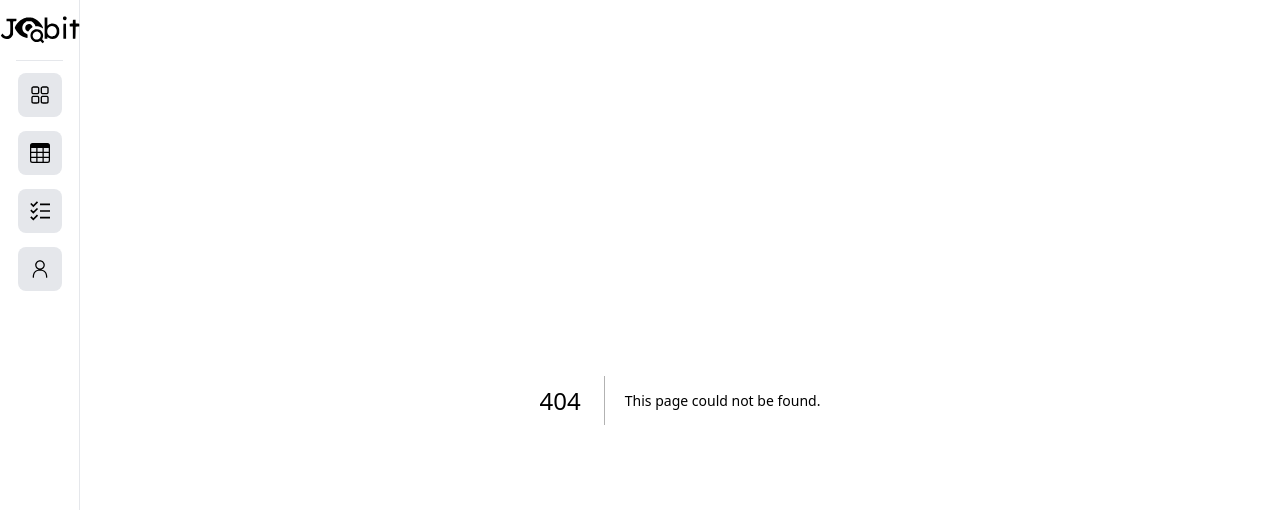
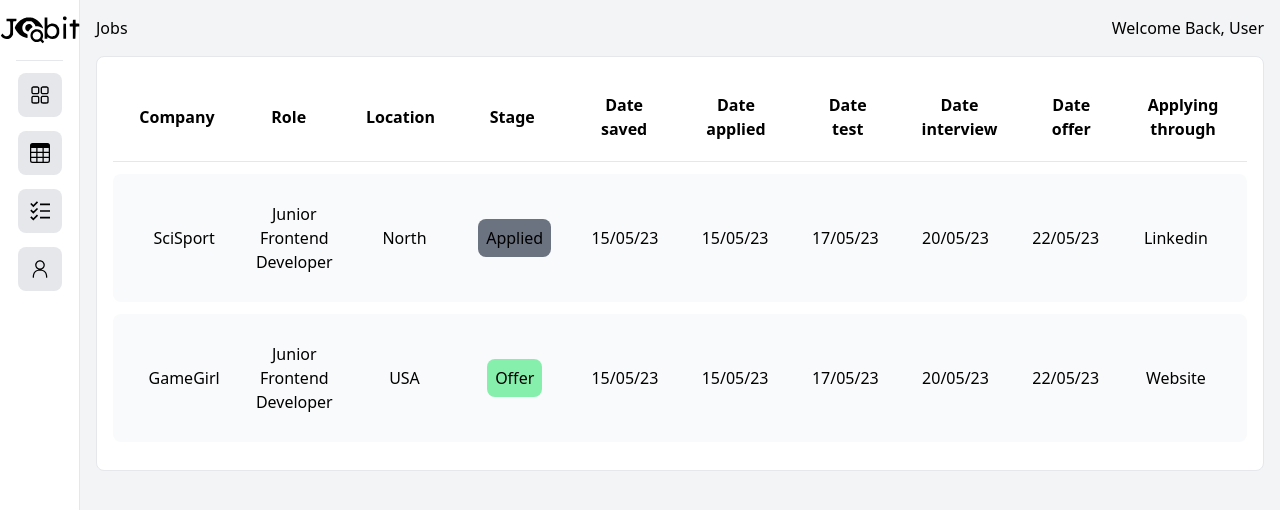
Before and after one commit to ShirWein/Job.it, a Next.js app: page /jobs in a window 1280 px wide. Before the commit this address had no page. Shown: the top 510 px of the page. Built offline with nearby package versions, Linux system fonts and the light colour scheme.

Commit message:
Jobs Component

```diff
--- a/components/Charts.jsx
+++ b/components/Charts.jsx
@@ -31,10 +31,10 @@ const Charts = () => {
     // Static Data For Example!!
     useEffect(() => {
         setChartData({
-            labels: ['Saved', 'Applied', 'Interview', 'Offer'],
+            labels: ['Saved', 'Applied', 'Test', 'Interview', 'Offer'],
             datasets: [{
                 label: 'Job Stage',
-                data: [10, 50, 0, 0],
+                data: [10, 50, 1, 0, 0],
                 borderColor: 'rgb(53, 162, 235)',
                 backgroundColor: 'rgb(53, 162, 235, 0.4',
 
--- /dev/null
+++ b/data/jobsData.js
@@ -0,0 +1,27 @@
+export const jobsData = [
+    {
+      id: 1,
+      Company: "SciSport",
+      Role: "Junior Frontend Developer",
+      Location: 'North',
+      Stage: 'Applied',
+      Date_saved: '15/05/23',
+      Date_applied: '15/05/23',
+      Date_test: '17/05/23',
+      Date_interview: '20/05/23',
+      Date_offer: '22/05/23',
+      Applying_through: 'Linkedin',
+    },
+    {id: 2,
+      Company: "GameGirl",
+      Role: "Junior Frontend Developer",
+      Location: 'USA',
+      Stage: 'Offer',
+      Date_saved: '15/05/23',
+      Date_applied: '15/05/23',
+      Date_test: '17/05/23',
+      Date_interview: '20/05/23',
+      Date_offer: '22/05/23',
+      Applying_through: 'Website',}
+
+];
--- /dev/null
+++ b/data/network.js
@@ -0,0 +1,112 @@
+export const networkData = [
+    {
+      id: 1,
+      name: {
+        first: 'John',
+        last: 'Smith',
+      },
+      total: 2795.95,
+      status: 'On Hold',
+      method: 'PayPal',
+      date: '15 Minutes ago',
+    },
+    {
+      id: 2,
+      name: {
+        first: 'Chris',
+        last: 'Adams',
+      },
+      total: 1195.95,
+      status: 'Processing',
+      method: 'PayPal',
+      date: '23 Minutes ago',
+    },
+    {
+      id: 3,
+      name: {
+        first: 'Sarah',
+        last: 'Smith',
+      },
+      total: 495.85,
+      status: 'Completed',
+      method: 'Visa',
+      date: '1 Hour ago',
+    },
+    {
+      id: 4,
+      name: {
+        first: 'Joseph',
+        last: 'Choo',
+      },
+      total: 150.45,
+      status: 'Processing',
+      method: 'MasterCard',
+      date: '1 Hour ago',
+    },
+    {
+      id: 5,
+      name: {
+        first: 'Steve',
+        last: 'Harding',
+      },
+      total: 175.25,
+      status: 'On Hold',
+      method: 'PayPal',
+      date: '2 Hour ago',
+    },
+    {
+      id: 6,
+      name: {
+        first: 'Laura',
+        last: 'Croft',
+      },
+      total: 1295.75,
+      status: 'Completed',
+      method: 'Check',
+      date: '3 Hour ago',
+    },
+    {
+      id: 7,
+      name: {
+        first: 'Michael',
+        last: 'Jones',
+      },
+      total: 89.95,
+      status: 'Completed',
+      method: 'MasterCard',
+      date: '3 Hour ago',
+    },
+    {
+      id: 8,
+      name: {
+        first: 'James',
+        last: 'Bond',
+      },
+      total: 689.45,
+      status: 'Completed',
+      method: 'Visa',
+      date: '7 Hour ago',
+    },
+    {
+      id: 9,
+      name: {
+        first: 'Haley',
+        last: 'Whiting',
+      },
+      total: 14.99,
+      status: 'Completed',
+      method: 'PayPal',
+      date: '1 Day ago',
+    },
+    {
+      id: 10,
+      name: {
+        first: 'Tim',
+        last: 'Thomas',
+      },
+      total: 218.99,
+      status: 'Completed',
+      method: 'MasterCard',
+      date: '1 Day ago',
+    },
+  ];
--- /dev/null
+++ b/pages/jobs.jsx
@@ -0,0 +1,61 @@
+import React from 'react';
+import {jobsData} from '../data/jobsData.js';
+
+const jobs = () => {
+  return (
+    <div className='bg-gray-100 min-h-screen'>
+      <div className='flex justify-between px-4 pt-4'>
+        <h2>Jobs</h2>
+        <h2>Welcome Back, User</h2>
+      </div>
+      <div className='p-4'>
+        <div className='w-full m-auto p-4 border rounded-lg bg-white overflow-y-auto'>
+          <div className='my-3 p-2 grid md:grid-cols-10 sm:grid-cols-4 grid-cols-4 items-center justify-between cursor-pointer'>
+            <span className='sm:text-left text-center lg:text-center font-bold'>Company</span>
+            <span className='sm:text-left text-center lg:text-center font-bold'>Role</span>
+            <span className='sm:text-left text-center lg:text-center font-bold'>Location</span>
+            <span className='sm:text-left text-center lg:text-center font-bold'>Stage</span>
+            <span className='hidden md:grid text-center lg:text-center font-bold'>Date<br/>saved</span>
+            <span className='hidden md:grid text-center lg:text-center font-bold'>Date<br/>applied</span>
+            <span className='hidden md:grid text-center lg:text-center font-bold'>Date<br/>test</span>
+            <span className='hidden md:grid text-center lg:text-center font-bold'>Date<br/>interview</span>
+            <span className='hidden md:grid text-center lg:text-center font-bold'>Date<br/>offer</span>
+            <span className='hidden md:grid text-center lg:text-center font-bold'>Applying through</span>
+          </div>
+          <hr className='bg-black'></hr>
+          <ul>
+            {jobsData.map((job, id) => (
+              <li key={id} className='bg-gray-50 hover:bg-gray-100 rounded-lg my-3 p-2 md:grid-cols-10 sm:grid-cols-4 grid-cols-4 items-center justify cursor-pointer'>
+                <div className='flex'>
+                  <div className='pl-2 my-3 p-2 grid md:grid-cols-10 sm:grid-cols-4 grid-cols-4 items-center justify-between cursor-pointer'>
+                    <p className='sm:text-left text-center lg:text-center text-black'>{job.Company}</p>
+                    <p className='sm:text-left text-center lg:text-center text-black'>{job.Role}</p>
+                    <p className='sm:text-left text-center lg:text-center text-black'>{job.Location}</p>
+                    <p className='sm:text-left text-center lg:text-center text-black'>
+                      <span className={job.Stage == "Saved" ?
+                      'bg-gray-200 p-2 rounded-lg' : job.Stage == "Applied"
+                      ? 'bg-gray-500 p-2 rounded-lg' : job.Stage == "Test"
+                      ? 'bg-blue-300 p-2 rounded-lg' : job.Stage == "Interview"
+                      ? 'bg-blue-200 p-2 rounded-lg' : 'bg-green-300 p-2 rounded-lg'}>
+                        {job.Stage}
+                      </span>
+                    </p>
+                    <p className='hidden md:grid text-center lg:text-center text-black'>{job.Date_saved}</p>
+                    <p className='hidden md:grid text-center lg:text-center text-black'>{job.Date_applied}</p>
+                    <p className='hidden md:grid text-center lg:text-center text-black'>{job.Date_test}</p>
+                    <p className='hidden md:grid text-center lg:text-center text-black'>{job.Date_interview}</p>
+                    <p className='hidden md:grid text-center lg:text-center text-black'>{job.Date_offer}</p>
+                    <p className='hidden md:grid text-center lg:text-center text-black'>{job.Applying_through}</p>
+                  </div>
+
+                </div>
+              </li>
+            ))}
+          </ul>
+        </div>
+      </div>
+    </div>
+  )
+}
+
+export default jobs
--- /dev/null
+++ b/pages/network.jsx
@@ -0,0 +1,17 @@
+import React from 'react';
+import {BsFillPersonVcardFill, BsThreeDotsVertical} from 'react-icons/bs';
+import {networkData} from '../data/network.js';
+
+const network = () => {
+  return (
+    <div className='bg-gray-100 min-h-screen'>
+      <div className='flex justify-between p-4'>
+        <h2>Network</h2>
+        <h2>Welcome Back, User</h2>
+      </div>
+
+    </div>
+  )
+}
+
+export default network
--- /dev/null
+++ b/pages/tasks.jsx
@@ -0,0 +1,9 @@
+import React from 'react'
+
+const tasks = () => {
+  return (
+    <div>tasks</div>
+  )
+}
+
+export default tasks
```
